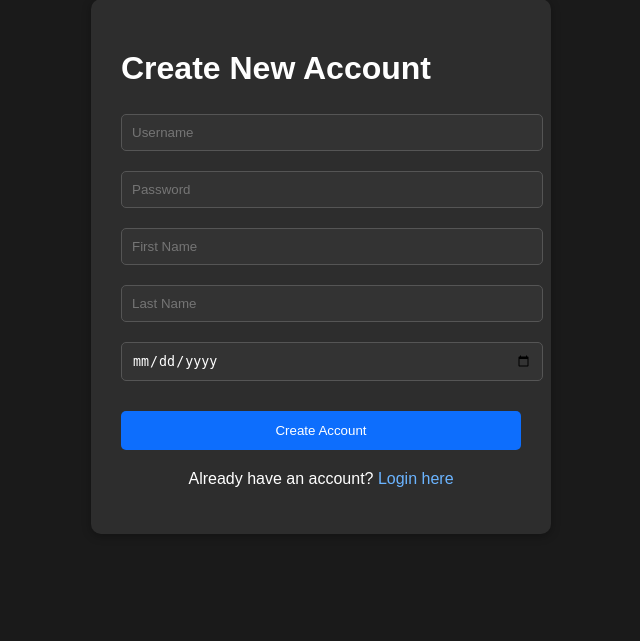
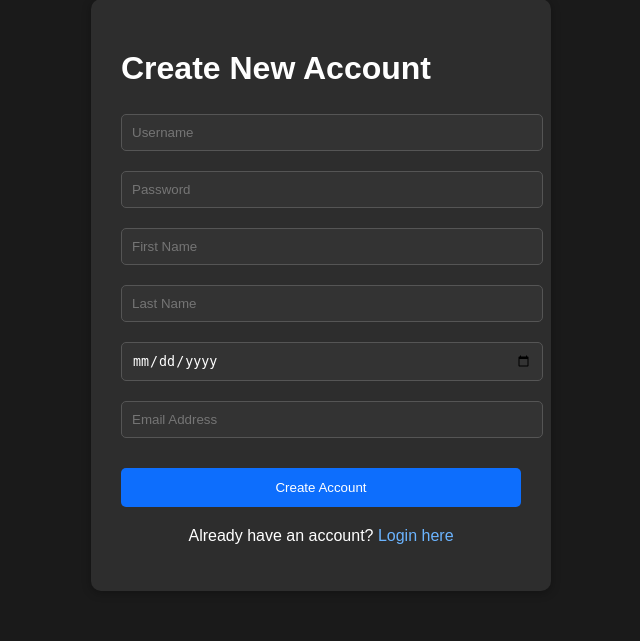
Before and after one commit to Warmachine019/Airline-Reservation-System-v2, a PHP site: page /login.php?page=signup in a window 1280 px wide. Shown: the part 181-822 px from the top of the page, without its empty margins (319-959 px from the left). Before the commit the page ends 715 px from the top, so only its background shows below. Run offline with PHP 8.4, Linux system fonts and the light colour scheme; some libraries are stand-ins or nearby versions.

Commit message:
Add files via upload

```diff
--- a/login.php
+++ b/login.php
@@ -36,7 +36,7 @@ function handleLogin() {
 
 function handleSignup() {
     global $conn;
-    $fields = ['username', 'password', 'name', 'surname', 'dob'];
+    $fields = ['username', 'password', 'name', 'surname', 'dob', 'email'];
 
     foreach ($fields as $field) {
         if (empty($_POST[$field])) {
@@ -57,9 +57,10 @@ function handleSignup() {
     $name = $conn->real_escape_string($_POST['name']);
     $surname = $conn->real_escape_string($_POST['surname']);
     $dob = $conn->real_escape_string($_POST['dob']);
+    $email = $conn->real_escape_string($_POST['email']);
 
-    $conn->query("INSERT INTO users (username, password, name, surname, dob)
-                VALUES ('$username', '$password', '$name', '$surname', '$dob')");
+    $conn->query("INSERT INTO users (username, password, name, surname, dob, email)
+                  VALUES ('$username', '$password', '$name', '$surname', '$dob', '$email')");
 
     header("Location: login.php?success=signup_complete");
     exit();
@@ -82,7 +83,6 @@ if (isset($_GET['page'])) {
 }
 
 function showLoginPage() {
-    global $conn;
     ?>
     <!DOCTYPE html>
     <html>
@@ -142,6 +142,9 @@ function showSignupPage() {
                 <div class="form-group">
                     <input type="date" name="dob" required>
                 </div>
+                <div class="form-group">
+                    <input type="email" name="email" placeholder="Email Address" required>
+                </div>
                 <button type="submit">Create Account</button>
             </form>
             <p class="auth-link">Already have an account? <a href="?page=login">Login here</a></p>
```
